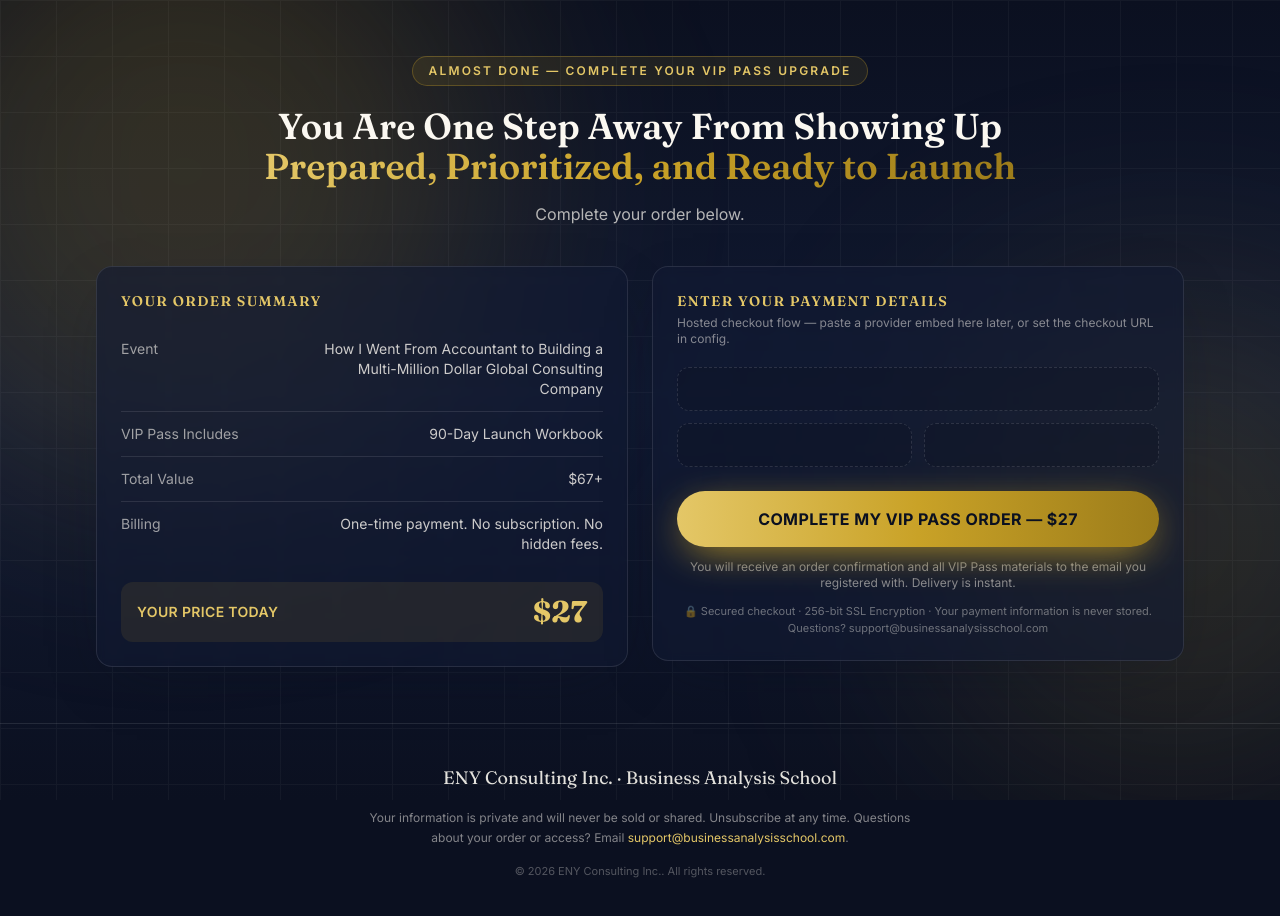
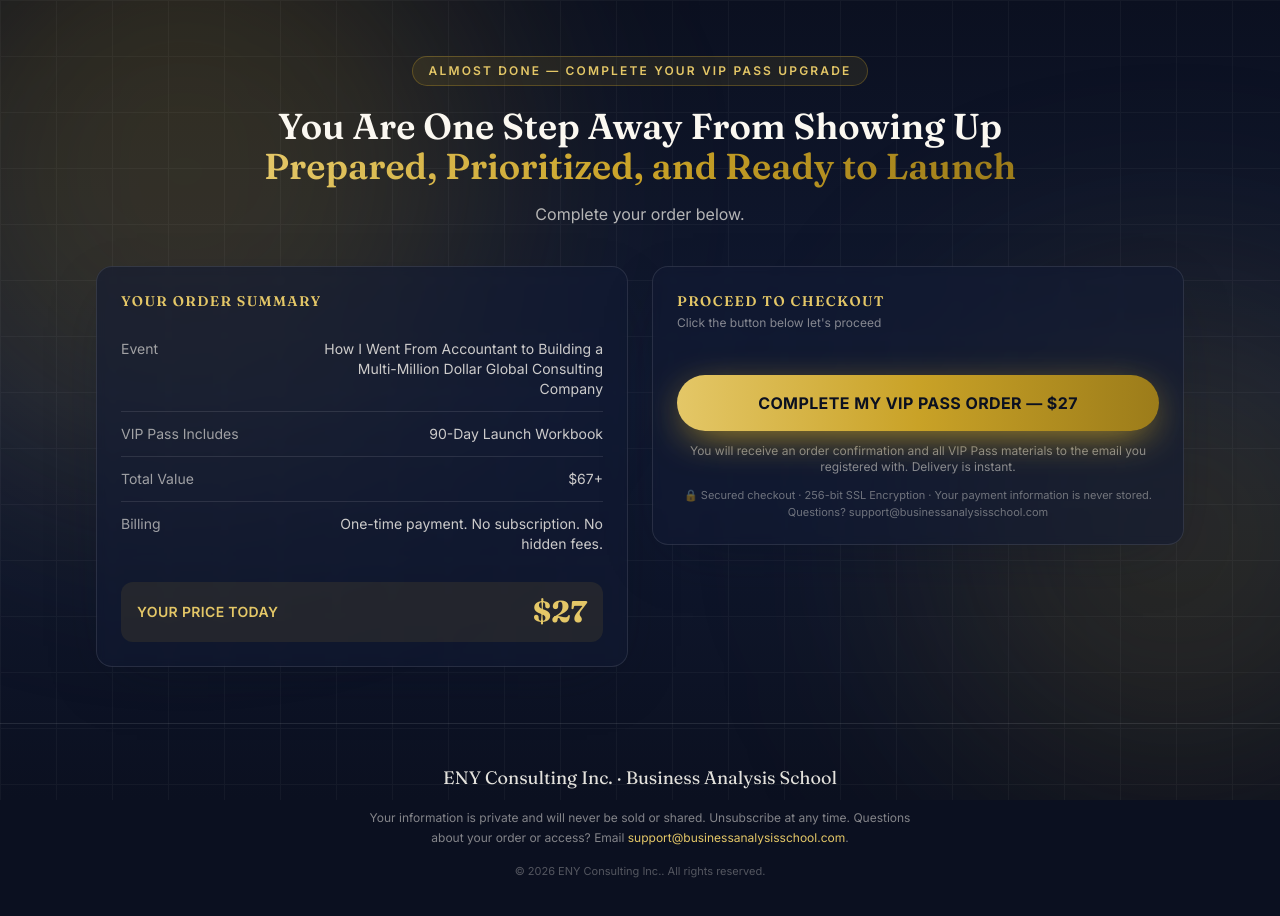
Before and after one commit to enyconsulting-dev/july-webinar-2026, a React (Vite) app in the folder frontend/: page /vip-checkout in a window 1280 px wide. Shown: the top 916 px of the page. Built offline with nearby package versions, Linux system fonts and the light colour scheme; no server answers.

Commit message:
Checkout tags and inputs modified

```diff
--- a/frontend/src/components/CheckoutEmbedZone.tsx
+++ b/frontend/src/components/CheckoutEmbedZone.tsx
@@ -25,22 +25,21 @@ export default function CheckoutEmbedZone({
   return (
     <div className="card">
       <h3 className="mb-1 text-sm font-semibold uppercase tracking-widest text-gold-light">
-        Enter Your Payment Details
+        Proceed to checkout
       </h3>
       <p className="mb-5 text-xs text-cream/50">
         {/* Remove this notice once the real embed / checkout link is wired. */}
-        Hosted checkout flow — paste a provider embed here later, or set the
-        checkout URL in config.
+        Click the button below let's proceed
       </p>
-
-      {/* Faux field rows to preview the layout of an embedded checkout. */}
+{/*
+      Faux field rows to preview the layout of an embedded checkout.
       <div className="space-y-3 opacity-60">
         <div className="h-11 rounded-xl border border-dashed border-white/20 bg-ink/50" />
         <div className="grid grid-cols-2 gap-3">
           <div className="h-11 rounded-xl border border-dashed border-white/20 bg-ink/50" />
           <div className="h-11 rounded-xl border border-dashed border-white/20 bg-ink/50" />
         </div>
-      </div>
+      </div> */}
 
       <a
         href={checkoutUrl}
```
